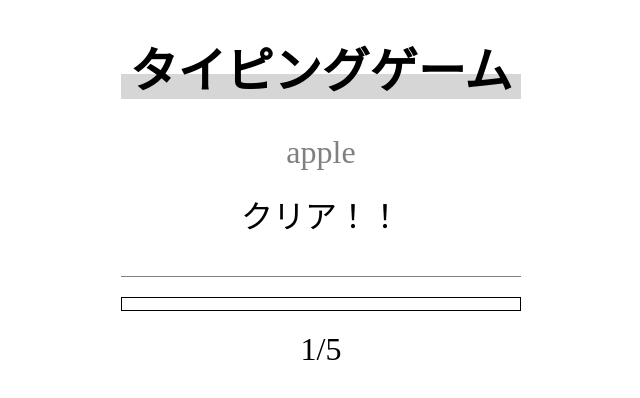
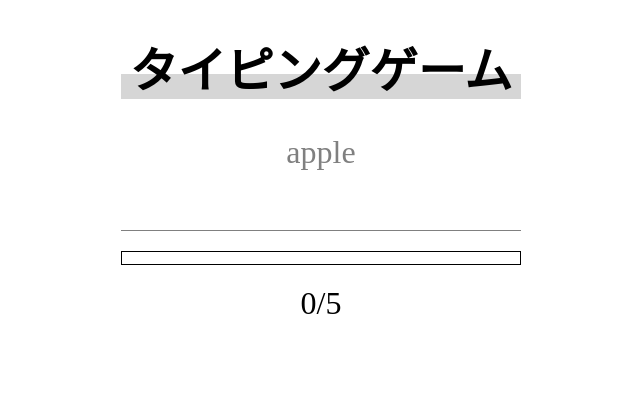
Before and after one commit to tk601/typing_game, a plain HTML site: page index.html in a window 1280 px wide. Both pictures are taken after a click on the button "スタート". Shown: the whole page, without its empty margins (319-959 px from the left). Drawn offline with nearby package versions, Linux system fonts and the light colour scheme.

Commit message:
second commit

```diff
--- a/index.html
+++ b/index.html
@@ -19,15 +19,15 @@
 
         <div v-if="startFlg">
             <div class="question mb-20">{{ current_question }}</div>
-            <div class="clesar">クリア！！</div>
+            <div v-if="current_question_count == questions_count" class="clesar">クリア！！</div>
             <div class="typeformupp mb-20">
-                <input v-model="typeBox" type="text" class="typeform">
+                <input id="typeForm" v-model="typeBox" type="text" class="typeform">
             </div>
 
             <div class="gaugeupp mb-20">
-                <div class="gauge"></div>
+                <div :style="styleObject" class="gauge"></div>
             </div>
-            <div>1/5</div>
+            <div>{{ current_question_count }}/{{ questions_count }}</div>
         </div>
     </div>
     <div id="app1">
@@ -46,15 +46,34 @@
                         'espresso',
                     ],
                     typeBox: "",
+                    current_question_count: 0,
+                    questions_count: 0,
+                }
+            },
+            computed: {
+                styleObject: function() {
+                    width = 20 * this.current_question_count + "%"
+                    if(this.current_question_count == 5) {
+                        color = "#03a9f4"
+                    }else{
+                        color = "orange"
+                    }return{
+                        'width': width,
+                        'background': color
+                    }
                 }
             },
             methods: {
                 gameStart: function() {
                     this.startFlg = true;
+                    this.$nextTick(function() {
+                        document.getElementById('typeForm').focus()
+                    })
                 }
             },
             mounted: function() {
                 this.current_question = this.questions[0]
+                this.questions_count = this.questions.length
             },
             watch: {
                 typeBox: function(e) {
@@ -62,6 +81,7 @@
                         this.questions.splice(0,1)
                         this.current_question = this.questions[0]
                         this.typeBox = ""
+                        this.current_question_count = this.current_question_count + 1
                     }
                 }
             }
--- a/style.css
+++ b/style.css
@@ -66,6 +66,7 @@ body{
 
 .gauge{
     height: 12px;
+    transition: all .3s ease;
 }
 
 .gaugeupp{
```
